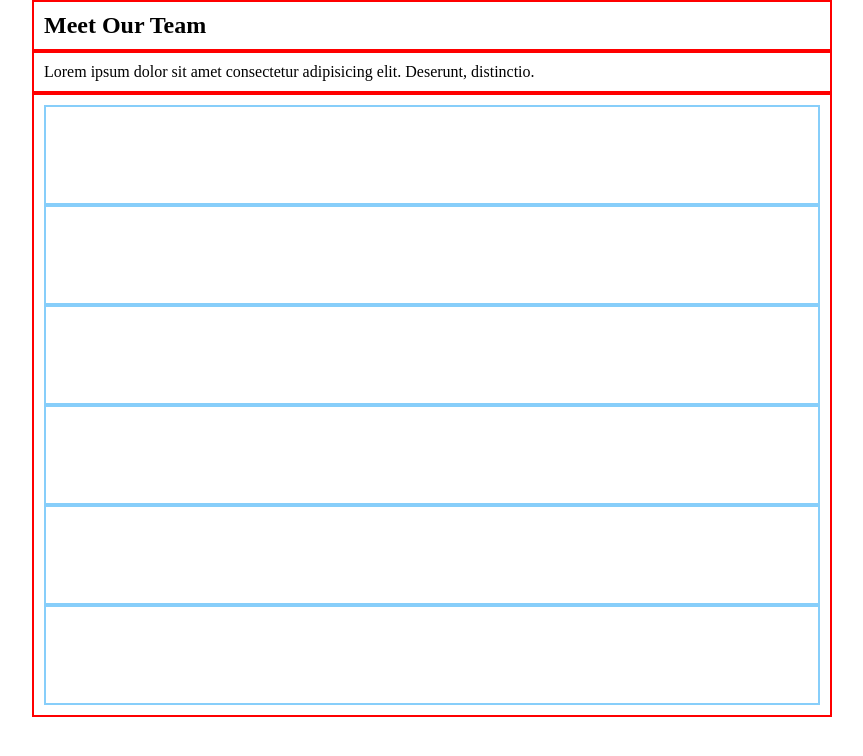
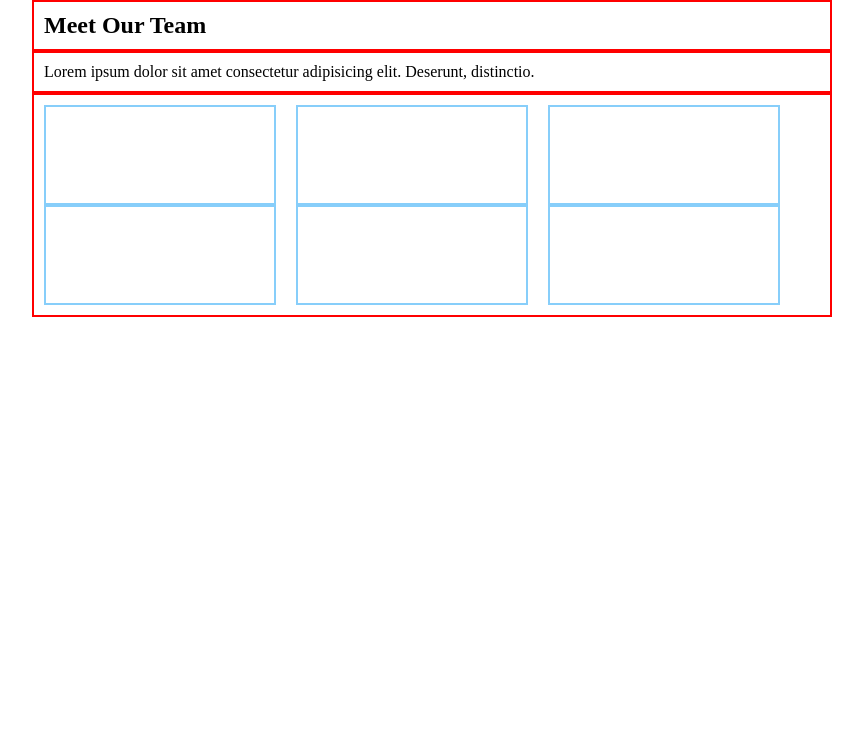
Before and after one commit to igorliotta/html-css-float-cards, a plain HTML site: page index.html in a window 1280 px wide. Shown: the whole page, without its empty margins (208-1071 px from the left). Drawn offline with Linux system fonts and the light colour scheme.

Commit message:
ADD-layout-class-col

```diff
--- a/css/app.css
+++ b/css/app.css
@@ -36,7 +36,19 @@ img {
 
 /* Inizio sezione contenente cards*/
 
+.col {
+    float: left;
+    width: calc((100% - 80px) / 3);
+    margin-right: 20px;
+}
 
+.col:nth-child(3) {
+    margin-right: 0;
+}
+
+.col:last-child {
+    margin-right: 0;
+}
 
 
 
--- a/index.html
+++ b/index.html
@@ -21,7 +21,7 @@
             <p>Lorem ipsum dolor sit amet consectetur adipisicing elit. Deserunt, distinctio.</p>
         </div>
 
-        <div class="container">
+        <div class="container clearfix">
             <div class="col"></div>
             <div class="col"></div>
             <div class="col"></div>
```
